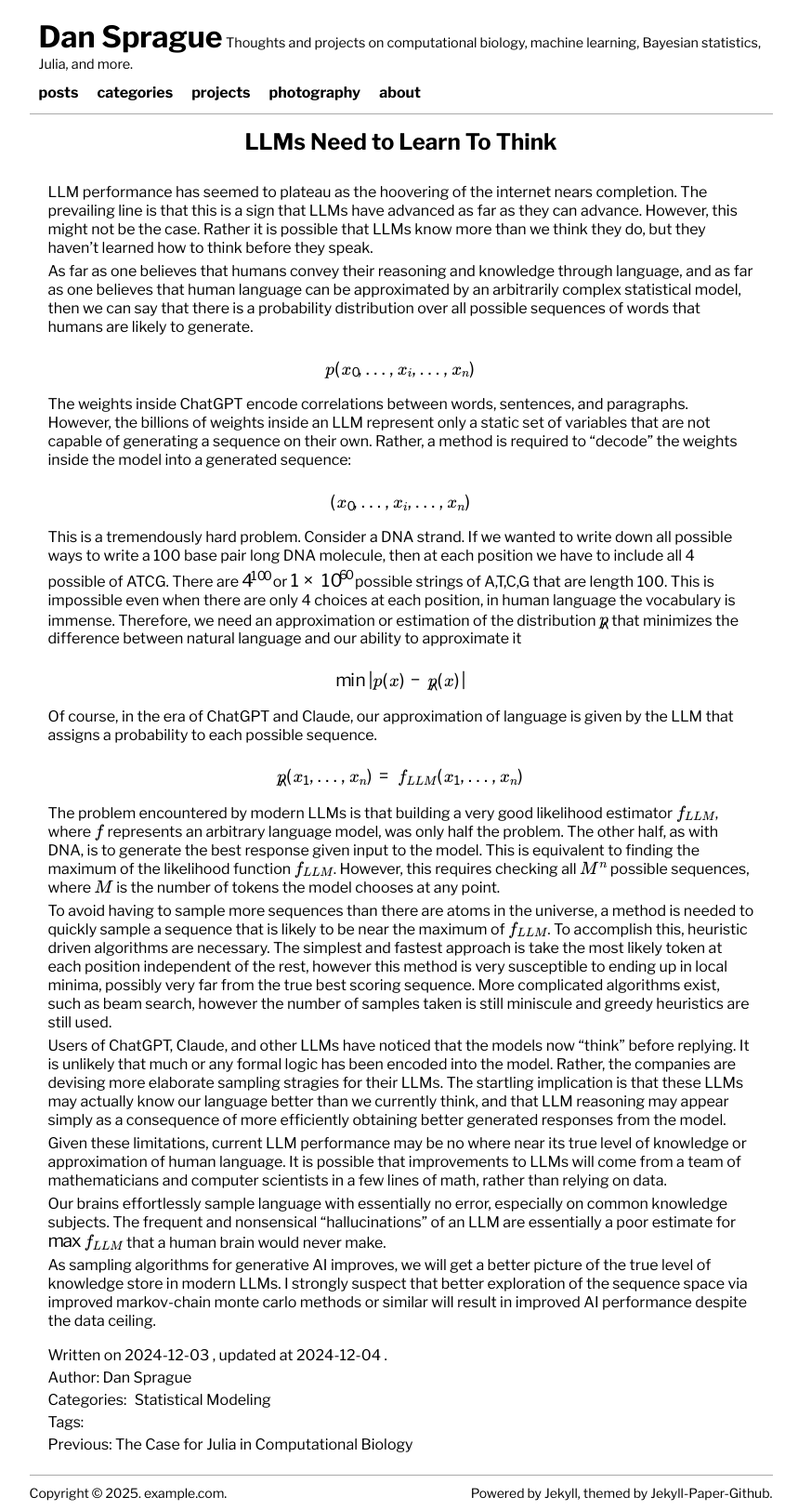
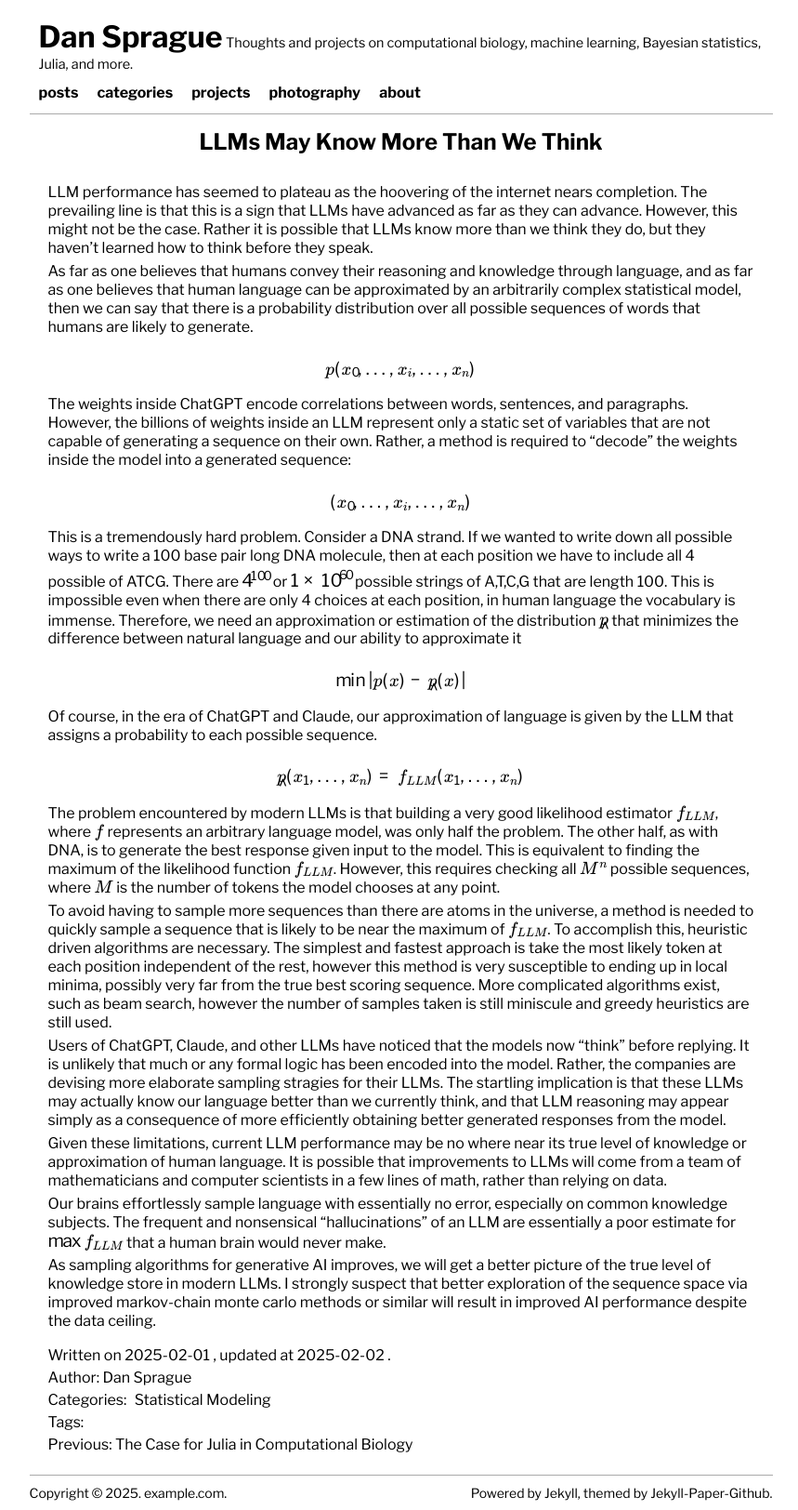
Before and after one commit to dan-sprague/dan-sprague.github.io, a Jekyll site: the page built from _posts/2025-02-02-llmthinking.markdown, in a window 1280 px wide. Shown: the whole page at 93% size, without its empty margins (201-1060 px from the left). Built offline with Jekyll 4.4.1, drawn with Linux system fonts in a browser that asks for light colours; formulas are drawn with MathJax 3.

Commit message:
fixed bug

```diff
--- a/_posts/2025-02-02-llmthinking.markdown
+++ b/_posts/2025-02-02-llmthinking.markdown
@@ -1,8 +1,8 @@
 ---
 layout: post
-title:  "LLMs Need to Learn To Think"
-date:   2024-12-04 12:00:00 +0800
-last_modified_at: 2024-12-04 12:00:00 +0800
+title:  "LLMs May Know More Than We Think"
+date:   2025-02-02 12:00:00 +0800
+last_modified_at: 2025-02-02 12:00:00 +0800
 categories: [Statistical Modeling]
 ---
 <br>
```
